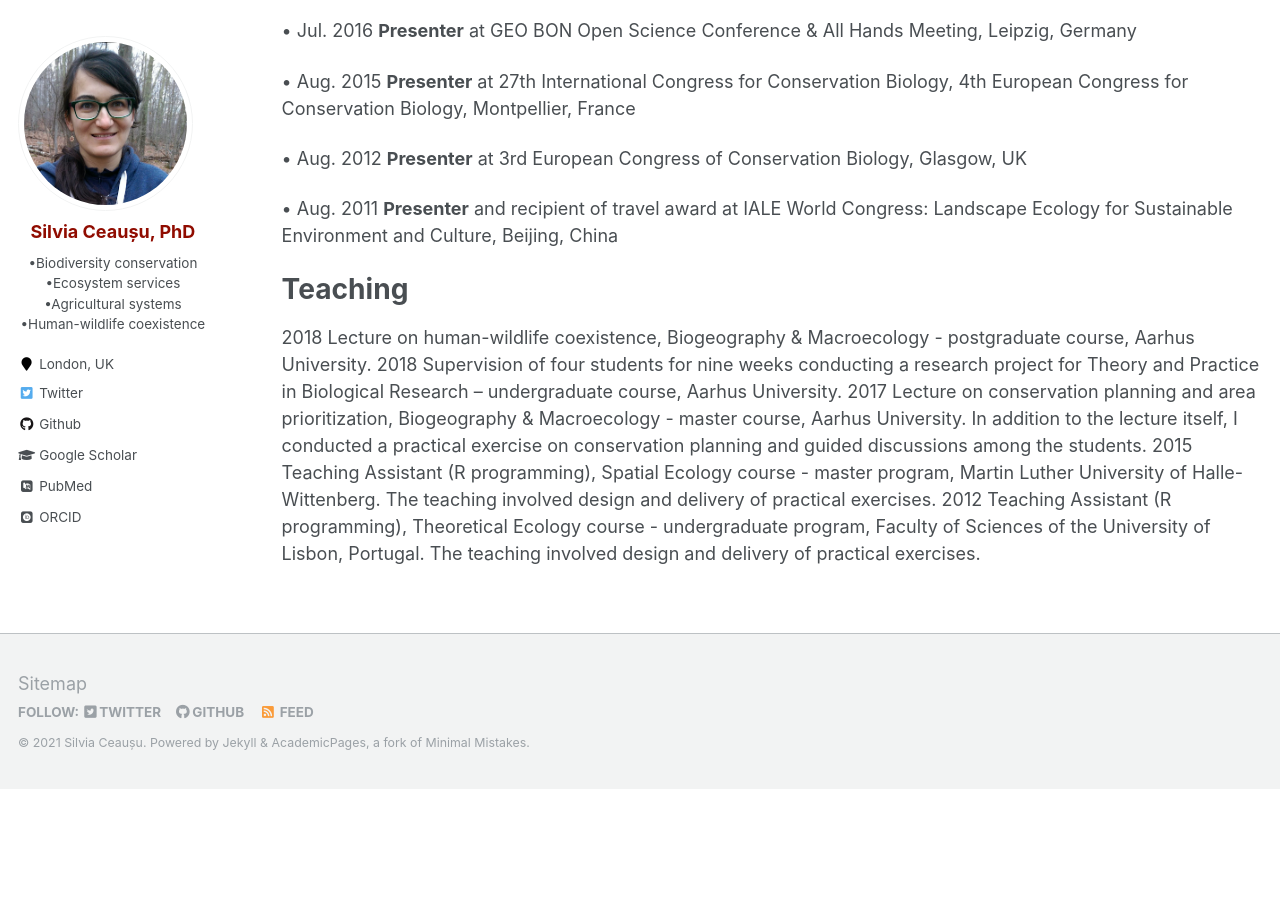
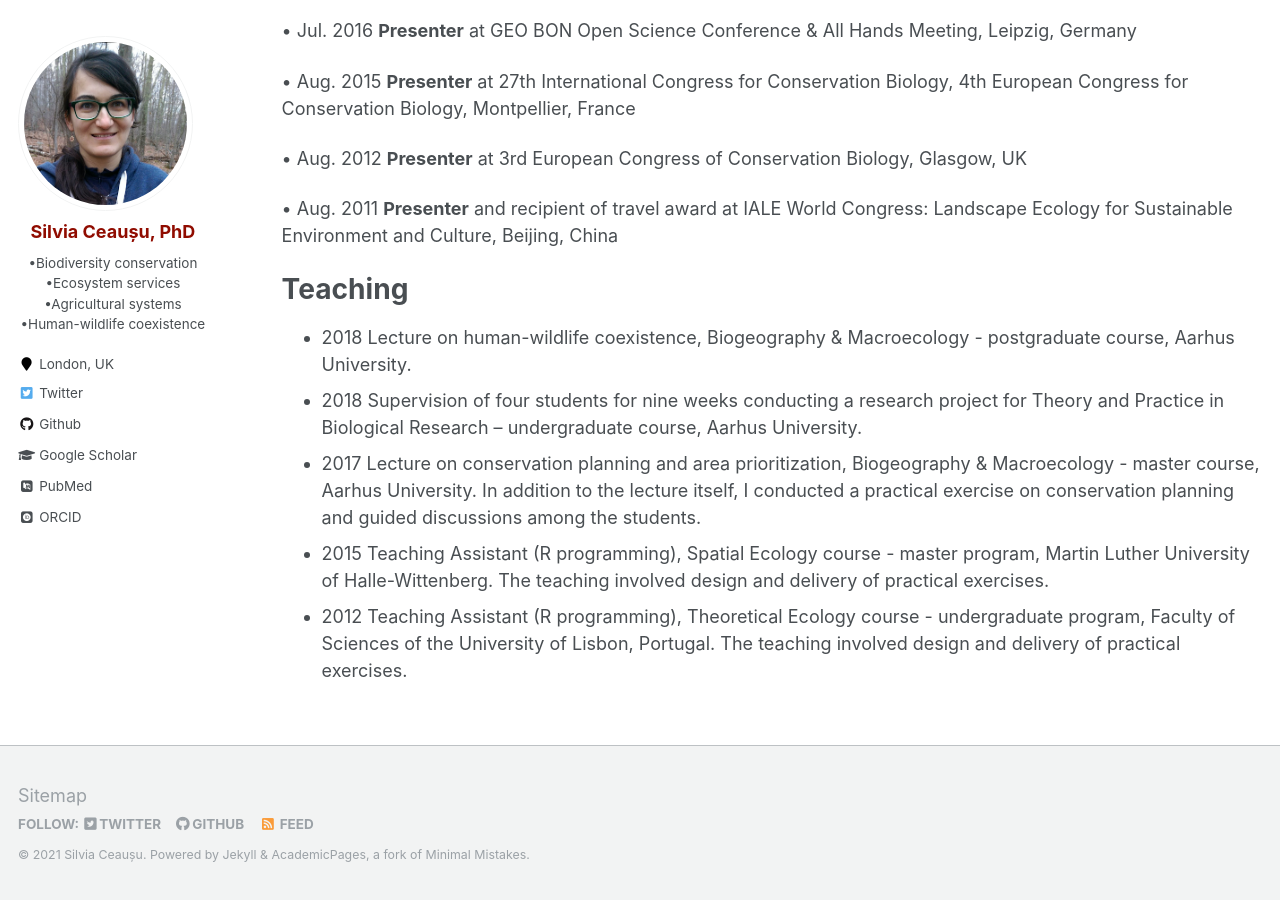
Before and after one commit to SilviaCeausu/SilviaCeausu.github.io, a Jekyll site: the page built from _pages/cv.md, in a window 1280 px wide and 900 px high, scrolled down 2038 px. Built offline with Jekyll 4.4.1, drawn with Linux system fonts in a browser that asks for light colours; some web fonts are replaced; before the commit the page ends 2827 px from its top, so only the background shows below that.

Commit message:
Update cv.md

```diff
--- a/_pages/cv.md
+++ b/_pages/cv.md
@@ -61,8 +61,8 @@
 
 Teaching
 ======
-2018		Lecture on human-wildlife coexistence, Biogeography & Macroecology - postgraduate course, Aarhus University.
-2018		Supervision of four students for nine weeks conducting a research project for Theory and Practice in Biological Research – undergraduate course, Aarhus University.
-2017		Lecture on conservation planning and area prioritization, Biogeography & Macroecology - master course, Aarhus University. In addition to the lecture itself, I conducted a practical exercise on conservation planning and guided discussions among the students.
-2015		Teaching Assistant (R programming), Spatial Ecology course - master program, Martin Luther University of Halle-Wittenberg. The teaching involved design and delivery of practical exercises.
-2012		Teaching Assistant (R programming), Theoretical Ecology course - undergraduate program, Faculty of Sciences of the University of Lisbon, Portugal. The teaching involved design and delivery of practical exercises.
+* 2018		Lecture on human-wildlife coexistence, Biogeography & Macroecology - postgraduate course, Aarhus University.
+* 2018		Supervision of four students for nine weeks conducting a research project for Theory and Practice in Biological Research – undergraduate course, Aarhus University.
+* 2017		Lecture on conservation planning and area prioritization, Biogeography & Macroecology - master course, Aarhus University. In addition to the lecture itself, I conducted a practical exercise on conservation planning and guided discussions among the students.
+* 2015		Teaching Assistant (R programming), Spatial Ecology course - master program, Martin Luther University of Halle-Wittenberg. The teaching involved design and delivery of practical exercises.
+* 2012		Teaching Assistant (R programming), Theoretical Ecology course - undergraduate program, Faculty of Sciences of the University of Lisbon, Portugal. The teaching involved design and delivery of practical exercises.
```
